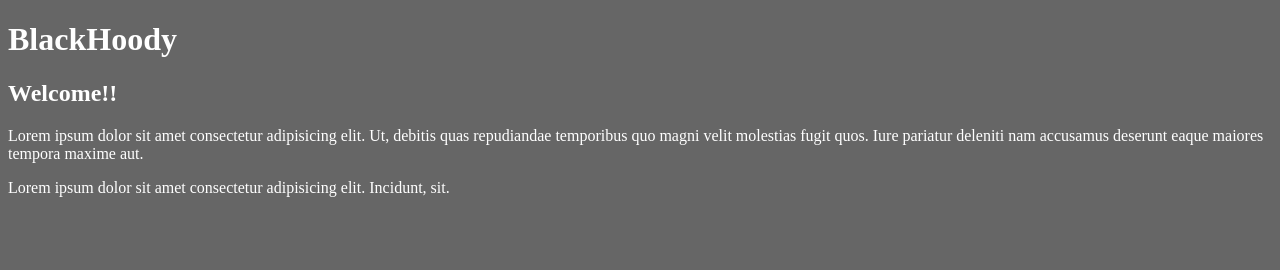
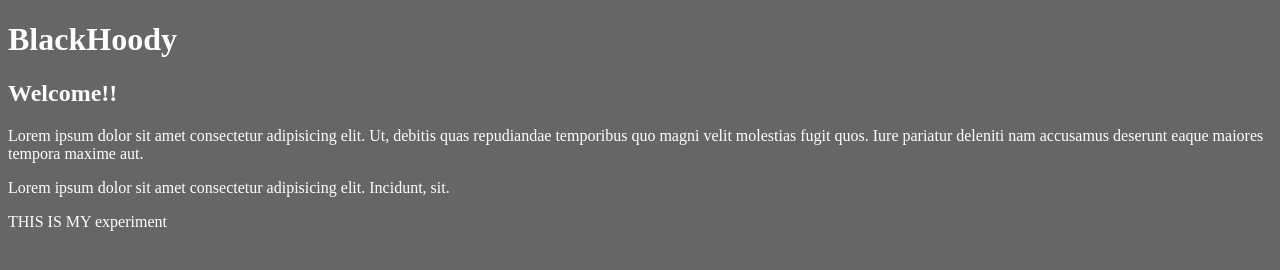
Before and after one commit to Tabique2/new-repository, a plain HTML site: page index.html in a window 1280 px wide. Drawn offline with Linux system fonts and the light colour scheme.

Commit message:
add paragraph

```diff
--- a/index.html
+++ b/index.html
@@ -24,5 +24,7 @@
                 <p>Lorem ipsum dolor sit amet consectetur adipisicing elit. Incidunt, sit.</p>
             </section>
         </div>
+
+        <p>THIS IS MY experiment</p>
 </body>
 </html>
```
